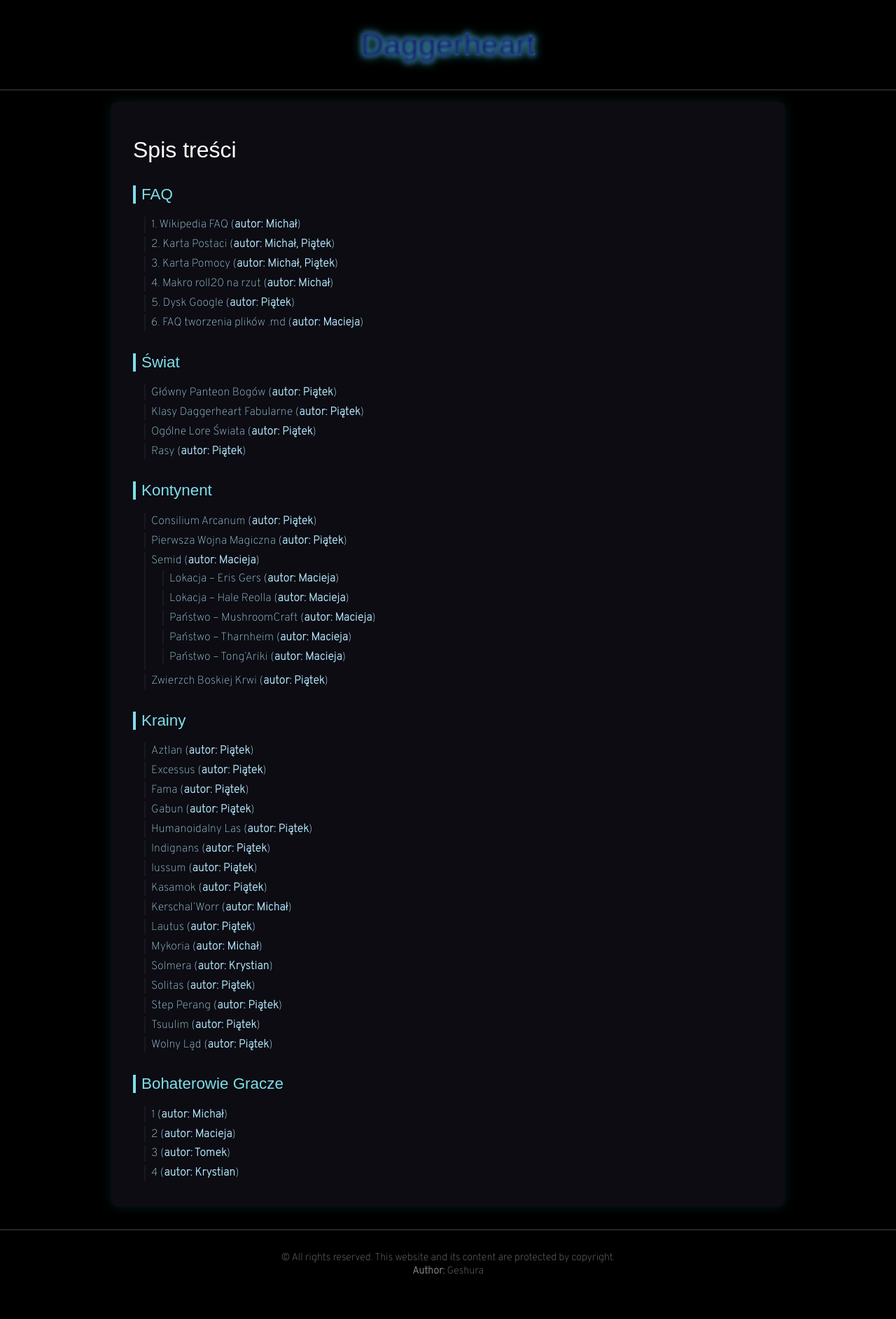
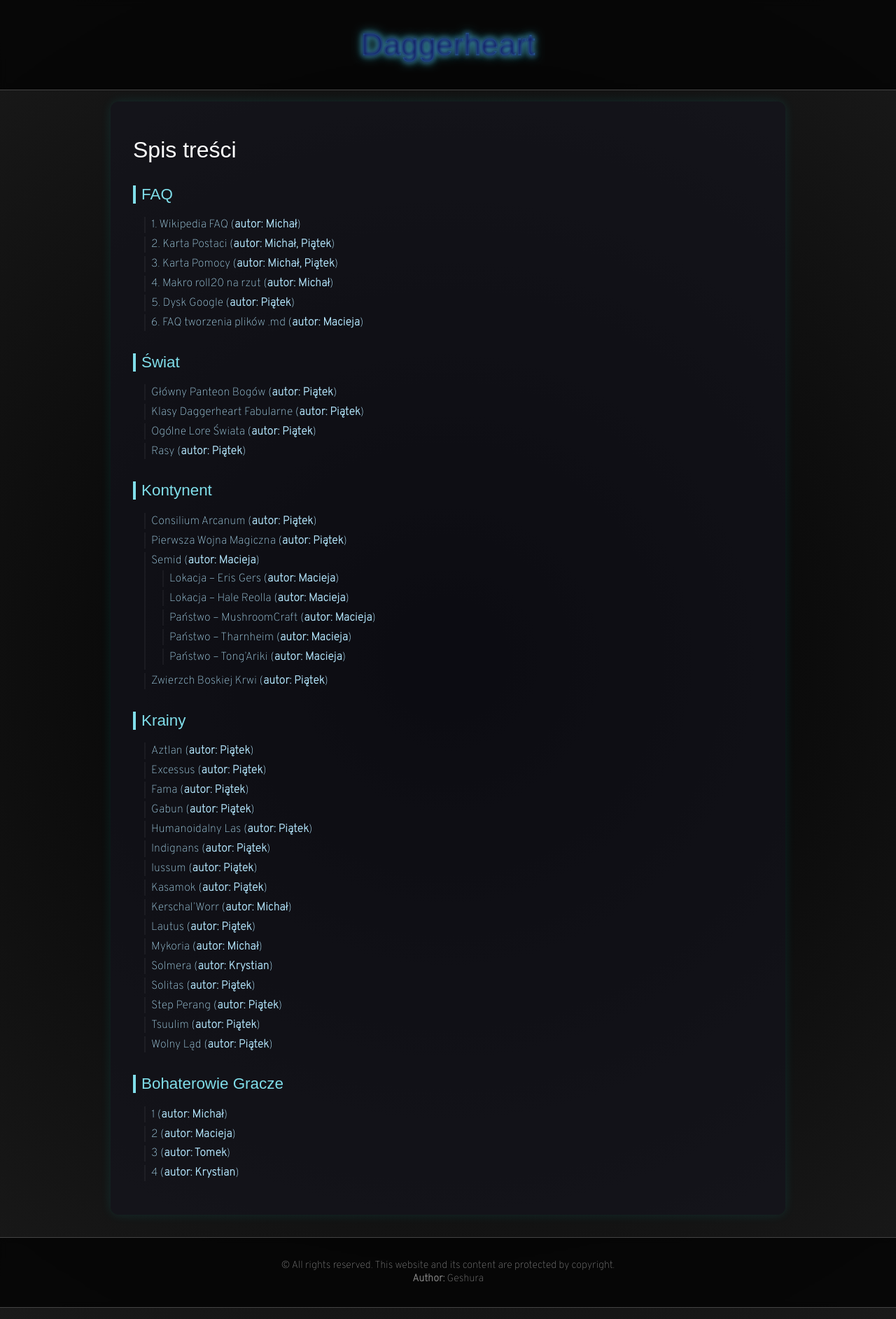
Before and after one commit to Geshura/dh-wiki, a Jekyll site: the page built from index.md, in a window 1280 px wide. Shown: the whole page at 70% size. Built offline with Jekyll 4.4.1, drawn with Linux system fonts in a browser that asks for light colours; some web fonts are replaced.

Commit message:
Update default.html

```diff
--- a/_layouts/default.html
+++ b/_layouts/default.html
@@ -34,7 +34,6 @@
       font-family: "Overpass Thin", sans-serif;
       font-weight: 100;
       color: #e0e0e0;
-      background-color: #000; /* fallback */
     }
 
     #dynamic-gradient-background {
@@ -45,8 +44,6 @@
       height: 100vh;
       z-index: -1;
       background: radial-gradient(circle at center, #000000, #1a1a1a);
-      background-repeat: no-repeat;
-      background-size: cover;
       transition: background 0.2s linear;
       pointer-events: none;
     }
@@ -55,9 +52,6 @@
       background: rgba(0, 0, 0, 0.7);
       backdrop-filter: blur(4px);
       padding: 1rem;
-    }
-
-    header {
       border-bottom: 1px solid #444;
       margin-bottom: 1rem;
     }
@@ -90,12 +84,12 @@
       text-align: center;
       font-size: 2.8rem;
 
+      /* Gradientowy tekst od #142266 do #4ccbdf */
       background: linear-gradient(90deg, #142266 0%, #4ccbdf 100%);
       -webkit-background-clip: text;
       -webkit-text-fill-color: transparent;
-      background-clip: text;
-      text-fill-color: transparent;
 
+      /* neonowe cienie w kolorach gradientu */
       text-shadow:
         0 0 3px #142266,
         0 0 6px #2a3f7a,
@@ -138,7 +133,6 @@
     main ul {
       list-style: none;
       padding-left: 1rem;
-      margin: 0;
     }
 
     main ul li {
@@ -182,8 +176,7 @@
 
   <footer>
     <p>© All rights reserved. This website and its content are protected by copyright.<br>
-      <strong>Author:</strong> Geshura
-    </p>
+    <strong>Author:</strong> Geshura</p>
   </footer>
 
   <script>
@@ -197,7 +190,12 @@
       const hue2 = Math.floor(180 + y * 100);
       const hue3 = Math.floor(160 + (1 - x) * 100);
 
-      background.style.background = `radial-gradient(circle at ${x * 100}% ${y * 100}%, hsl(${hue1}, 100%, 60%), hsl(${hue2}, 60%, 20%), hsl(${hue3}, 60%, 10%))`;
+      background.style.background = `radial-gradient(
+        circle at ${x * 100}% ${y * 100}%,
+        hsl(${hue1}, 100%, 60%),
+        hsl(${hue2}, 60%, 20%),
+        hsl(${hue3}, 60%, 10%)
+      )`;
     });
   </script>
 </body>
```
Also changed, not shown: other parts of _layouts/default.html (+1 -0 lines).
